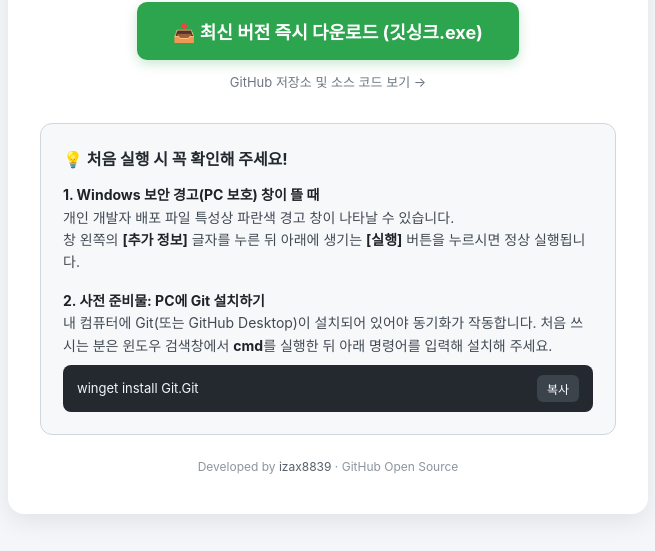
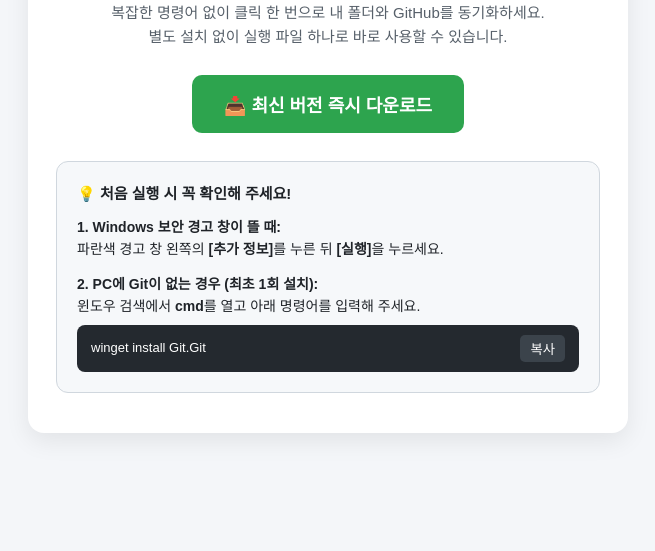
Before and after one commit to izax8839/gith, a plain HTML site: page index.html in a window 1280 px wide. Shown: the part 249-800 px from the top of the page, without its empty margins (312-967 px from the left). Drawn offline with Linux system fonts and the light colour scheme.

Commit message:
Update index.html

```diff
--- a/index.html
+++ b/index.html
@@ -3,78 +3,51 @@
 <head>
   <meta charset="UTF-8">
   <meta name="viewport" content="width=device-width, initial-scale=1.0">
-  <title>깃싱크 (GitSync) - 초간편 원클릭 깃허브 파일 동기화</title>
+  <title>깃싱크 (GitSync) - 원클릭 깃허브 동기화</title>
   <style>
-    * { box-sizing: border-box; margin: 0; padding: 0; font-family: 'Pretendard', -apple-system, BlinkMacSystemFont, 'Malgun Gothic', sans-serif; }
-    body { background-color: #f4f6f9; color: #1f2328; display: flex; justify-content: center; align-items: center; min-height: 100vh; padding: 20px; }
-    .container { background: #ffffff; max-width: 640px; width: 100%; border-radius: 16px; box-shadow: 0 8px 24px rgba(0, 0, 0, 0.08); padding: 40px 32px; text-align: center; }
+    * { box-sizing: border-box; margin: 0; padding: 0; font-family: 'Malgun Gothic', sans-serif; }
+    body { background: #f4f6f9; color: #1f2328; display: flex; justify-content: center; align-items: center; min-height: 100vh; padding: 20px; }
+    .box { background: #fff; max-width: 600px; width: 100%; border-radius: 16px; box-shadow: 0 8px 24px rgba(0,0,0,0.08); padding: 40px 28px; text-align: center; }
     .badge { display: inline-block; background: #ddf4ff; color: #0969da; font-size: 13px; font-weight: 700; padding: 5px 12px; border-radius: 20px; margin-bottom: 14px; }
-    h1 { font-size: 28px; font-weight: 800; margin-bottom: 12px; color: #111; }
-    .desc { font-size: 16px; color: #57606a; line-height: 1.6; margin-bottom: 28px; }
-    .download-btn { display: inline-block; background-color: #2da44e; color: #ffffff; font-size: 18px; font-weight: 700; text-decoration: none; padding: 16px 36px; border-radius: 10px; transition: background 0.2s, transform 0.1s; box-shadow: 0 4px 12px rgba(45, 164, 78, 0.25); }
-    .download-btn:hover { background-color: #2c974b; transform: translateY(-2px); }
-    .sub-link { display: block; margin-top: 12px; font-size: 13px; color: #6e7781; text-decoration: none; }
-    .sub-link:hover { text-decoration: underline; }
-    .guide-box { background: #f6f8fa; border: 1px solid #d0d7de; border-radius: 12px; padding: 22px; margin-top: 32px; text-align: left; }
-    .guide-box h2 { font-size: 16px; font-weight: 700; margin-bottom: 14px; color: #24292f; display: flex; align-items: center; gap: 6px; }
-    .guide-item { margin-bottom: 16px; font-size: 14px; line-height: 1.6; color: #424a53; }
-    .guide-item:last-child { margin-bottom: 0; }
-    .guide-item strong { color: #1f2328; }
-    .cmd-box { display: flex; justify-content: space-between; align-items: center; background: #24292f; color: #f0f6fc; padding: 10px 14px; border-radius: 8px; margin-top: 8px; font-family: Consolas, monospace; font-size: 13px; }
-    .copy-btn { background: #3b434b; color: #fff; border: none; padding: 5px 10px; border-radius: 6px; font-size: 12px; cursor: pointer; }
-    .copy-btn:hover { background: #4c555e; }
-    .footer { margin-top: 24px; font-size: 12px; color: #8c959f; }
-    .footer a { color: #57606a; text-decoration: none; }
+    h1 { font-size: 26px; font-weight: 800; margin-bottom: 12px; }
+    .desc { font-size: 15px; color: #57606a; line-height: 1.6; margin-bottom: 26px; }
+    .btn { display: inline-block; background: #2da44e; color: #fff; font-size: 18px; font-weight: 700; text-decoration: none; padding: 16px 32px; border-radius: 10px; }
+    .btn:hover { background: #2c974b; }
+    .guide { background: #f6f8fa; border: 1px solid #d0d7de; border-radius: 12px; padding: 20px; margin-top: 28px; text-align: left; font-size: 14px; line-height: 1.6; }
+    .guide h2 { font-size: 15px; margin-bottom: 10px; }
+    .cmd { background: #24292f; color: #fff; padding: 10px 14px; border-radius: 8px; margin-top: 8px; font-family: Consolas, monospace; font-size: 13px; display: flex; justify-content: space-between; align-items: center; }
+    .copy { background: #3b434b; color: #fff; border: none; padding: 4px 10px; border-radius: 5px; cursor: pointer; }
   </style>
 </head>
 <body>
-  <div class="container">
-    <span class="badge">Windows 전용 무료 유틸리티 · 자동 최신화</span>
+  <div class="box">
+    <span class="badge">Windows 전용 · 자동 최신화</span>
     <h1>🐙 깃싱크 (GitSync)</h1>
     <p class="desc">
-      복잡한 Git 명령어 없이 버튼 클릭 한 번으로 내 컴퓨터 폴더와 GitHub를 동기화하세요.<br>
-      별도 설치 과정 없이 실행 파일 하나로 바로 사용할 수 있습니다.
+      복잡한 명령어 없이 클릭 한 번으로 내 폴더와 GitHub를 동기화하세요.<br>
+      별도 설치 없이 실행 파일 하나로 바로 사용할 수 있습니다.
     </p>
 
-    <a href="https://github.com" class="download-btn">
-      📥 최신 버전 즉시 다운로드 (깃싱크.exe)
-    </a>
-    <a href="https://github.com" target="_blank" class="sub-link">
-      GitHub 저장소 및 소스 코드 보기 →
+    <a href="./깃싱크.exe" download="깃싱크.exe" class="btn">
+      📥 최신 버전 즉시 다운로드
     </a>
 
-    <div class="guide-box">
+    <div class="guide">
       <h2>💡 처음 실행 시 꼭 확인해 주세요!</h2>
-
-      <div class="guide-item">
-        <strong>1. Windows 보안 경고(PC 보호) 창이 뜰 때</strong><br>
-        개인 개발자 배포 파일 특성상 파란색 경고 창이 나타날 수 있습니다.<br>
-        창 왼쪽의 <strong>[추가 정보]</strong> 글자를 누른 뒤 아래에 생기는 <strong>[실행]</strong> 버튼을 누르시면 정상 실행됩니다.
-      </div>
-
-      <div class="guide-item">
-        <strong>2. 사전 준비물: PC에 Git 설치하기</strong><br>
-        내 컴퓨터에 Git(또는 GitHub Desktop)이 설치되어 있어야 동기화가 작동합니다. 처음 쓰시는 분은 윈도우 검색창에서 <strong>cmd</strong>를 실행한 뒤 아래 명령어를 입력해 설치해 주세요.
-        <div class="cmd-box">
-          <span id="git-cmd">winget install Git.Git</span>
-          <button class="copy-btn" onclick="copyCmd()">복사</button>
-        </div>
+      <p><strong>1. Windows 보안 경고 창이 뜰 때:</strong><br>
+      파란색 경고 창 왼쪽의 <strong>[추가 정보]</strong>를 누른 뒤 <strong>[실행]</strong>을 누르세요.</p>
+      <p style="margin-top: 12px;"><strong>2. PC에 Git이 없는 경우 (최초 1회 설치):</strong><br>
+      윈도우 검색에서 <strong>cmd</strong>를 열고 아래 명령어를 입력해 주세요.</p>
+      <div class="cmd">
+        <span id="c">winget install Git.Git</span>
+        <button class="copy" onclick="cp()">복사</button>
       </div>
     </div>
-
-    <div class="footer">
-      Developed by <a href="https://github.com" target="_blank">izax8839</a> · GitHub Open Source
-    </div>
   </div>
-
   <script>
-    function copyCmd() {
-      const cmdText = document.getElementById('git-cmd').innerText;
-      navigator.clipboard.writeText(cmdText).then(() => {
-        const btn = document.querySelector('.copy-btn');
-        btn.innerText = '복사됨!';
-        setTimeout(() => { btn.innerText = '복사'; }, 2000);
-      });
+    function cp() {
+      navigator.clipboard.writeText(document.getElementById('c').innerText);
+      document.querySelector('.copy').innerText = '복사됨!';
     }
   </script>
 </body>
```
